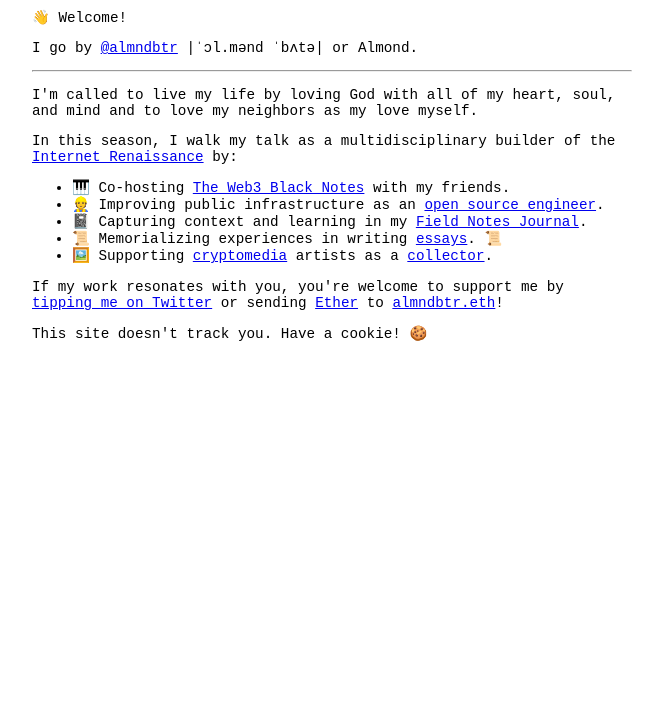
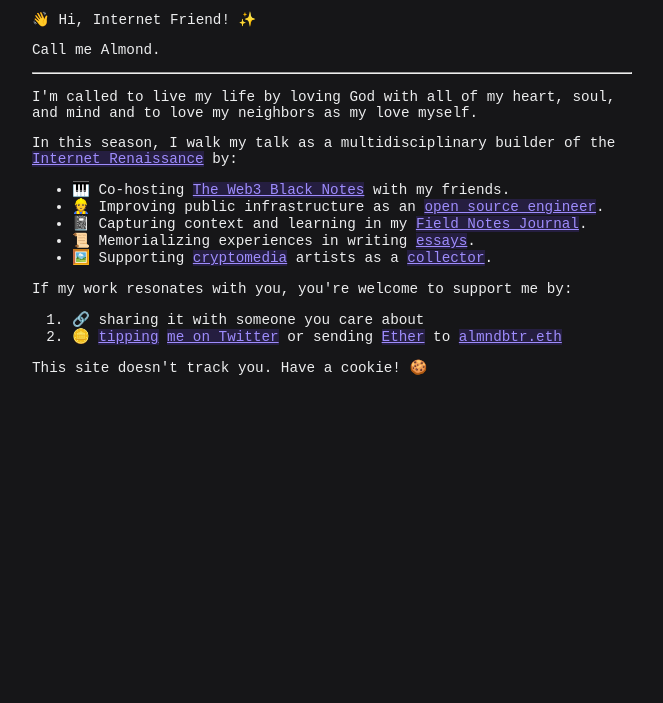
Before and after one commit to almndbtr/almndbtr.dev, a website: page index.html in a window 1280 px wide. Shown: the part 97-800 px from the top of the page, without its empty margins (308-971 px from the left). Drawn offline with Linux system fonts and the light colour scheme.

Commit message:
feat: finish the thing, thank God

```diff
--- a/index.html
+++ b/index.html
@@ -33,7 +33,7 @@
 -->
 
 <!DOCTYPE html>
-<html>
+<html lang="en">
 <head>
 	<title>almndbtr.dev</title>
 
@@ -59,7 +59,9 @@
 
 	<style>
 
-		body{
+		body {
+			background-color: rgb(22, 22, 24);
+			color: rgb(236, 237, 238);
 			font-family: monospace;
 			font-size: 1.1em;
 		}
@@ -69,15 +71,19 @@
 			margin: auto;
 		}
 
-		.title{
-			padding-top: 30px;
+		.title {
+			padding-top: 2rem;
 		}
 
-		.image{
-			object-fit: cover;
-			max-width: 100%;
+		a, a:visited {
+			background-color: rgb(37, 30, 64);
+			color: rgb(158, 140, 252)
 		}
 
+		a:hover, a:active {
+			background-color: rgb(158, 140, 252);
+			color: rgb(37, 30, 64);
+		}
 	</style>
 </head>
 
@@ -86,8 +92,8 @@
 		<h2 class="title">almndbtr.dev</h2>
 
 		<hr>
-			<p>👋 Welcome!</p>
-			<p>I go by <a href="https://twitter.com/almndbtr">@almndbtr</a> |ˈɔl.mənd ˈbʌtə| or Almond.</p>
+			<p>👋 Hi, Internet Friend! ✨</p>
+			<p>Call me Almond.</p>
 		<hr>
 
 		<p>I'm called to live my life by loving God with all of my heart, soul, and mind and to love my neighbors as my love myself.</p>
@@ -97,11 +103,15 @@
 			<li>🎹 Co-hosting <a href="https://www.web3blacknotes.xyz/">The Web3 Black Notes</a> with my friends.</li>
 			<li>👷 Improving public infrastructure as an <a href="https://github.com/almndbtr">open source engineer</a>. </li>
 			<li>📓 Capturing context and learning in my <a href="https://field-notes.almndbtr.dev/">Field Notes Journal</a>.</li>
-			<li>📜 Memorializing experiences in writing <a href="https://mirror.xyz/almndbtr.eth">essays</a>. 📜</li>
+			<li>📜 Memorializing experiences in writing <a href="https://mirror.xyz/almndbtr.eth">essays</a>.</li>
 			<li>🖼️ Supporting <a href="https://cryptomedia.wtf">cryptomedia</a> artists as a <a href="https://rainbow.me/almndbtr.eth?family=showcase">collector</a>.</li>
 		</ul>
 
-		<p>If my work resonates with you, you're welcome to support me by <a href="https://help.twitter.com/using-twitter/tips">tipping me on Twitter</a> or sending <a href="https://ethereum.org/en/eth/#main-content">Ether</a> to <a href="https://etherscan.io/address/0x2A372531b1B039Aa8b35046cb4F777399Cd9aE6c">almndbtr.eth</a>!
+		<p>If my work resonates with you, you're welcome to support me by:</p>
+		<ol>
+			<li>🔗 sharing it with someone you care about </li>
+			<li>🪙 <a href="https://help.twitter.com/using-twitter/tips">tipping</a> <a href="https://twitter.com/almndbtr"> me on Twitter</a> or sending <a href="https://ethereum.org/en/eth/#main-content">Ether</a> to <a href="https://etherscan.io/address/0x2A372531b1B039Aa8b35046cb4F777399Cd9aE6c">almndbtr.eth</a></li>
+		</ol>
 
 		<p>This site doesn't track you. Have a cookie! 🍪</p>
 	</div>
```
